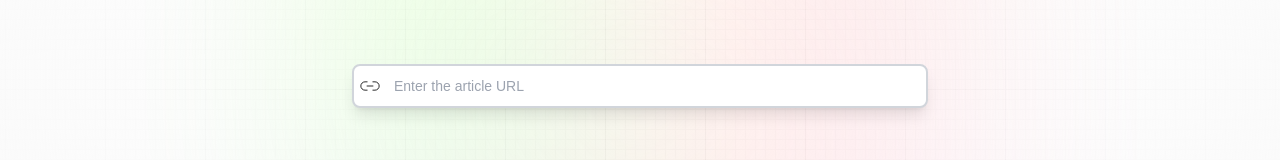
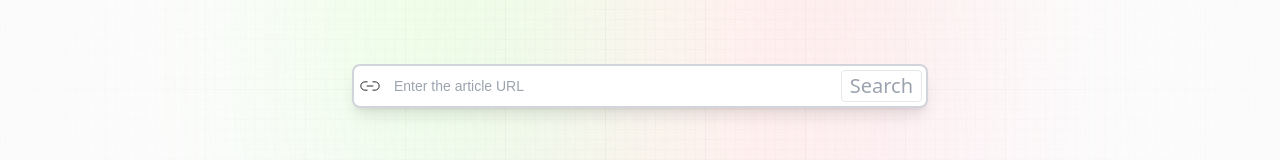
Before and after one commit to MariusTanase/AI-Summarizer, a React (Vite) app: page / in a window 1280 px wide. Shown: the part 316-476 px from the top of the page. Built offline with nearby package versions, Linux system fonts and the light colour scheme; a web font is replaced by a local one.

Commit message:
Style of the button inside the form

```diff
--- a/src/components/Demo.tsx
+++ b/src/components/Demo.tsx
@@ -12,13 +12,20 @@ const Demo = () => {
             alt="link icon"
             className='absolute left-0 my-2 ml-2 w-5'
           />
-          <input className='block w-full rounded-lg border-2 transition-all duration-300 ease-in-out outline-none border-gray-300 bg-white shadow-lg font-satoshi focus:border-black focus:outline-none focus:ring-0 py-2.5 pl-10 pr-12 text-sm'
+          <input className='peer block w-full rounded-lg border-2 transition-all duration-300 ease-in-out outline-none border-gray-300 bg-white shadow-lg font-satoshi focus:border-black focus:outline-none focus:ring-0 py-2.5 pl-10 pr-12 text-sm'
             type='url'
             placeholder='Enter the article URL'
             onChange={()=> {}}
             value=""
             required
           />
+
+          <button
+          type='submit'
+          className='peer-focus:border-gray-700 peer-focus:text-gray-700 hover:border-gray-700 transition-all duration-300 ease-in-out hover:text-gray-700 absolute inset-y-0 text-xl flex justify-center items-center right-0 my-1.5 mr-1.5 flex w-fit px-2 items-center justify-center rounded border border-gray-200 font-sans text-sm font-medium text-gray-400'
+          >
+           <span>Search</span>
+          </button>
           </form>
       </div>
 
```
